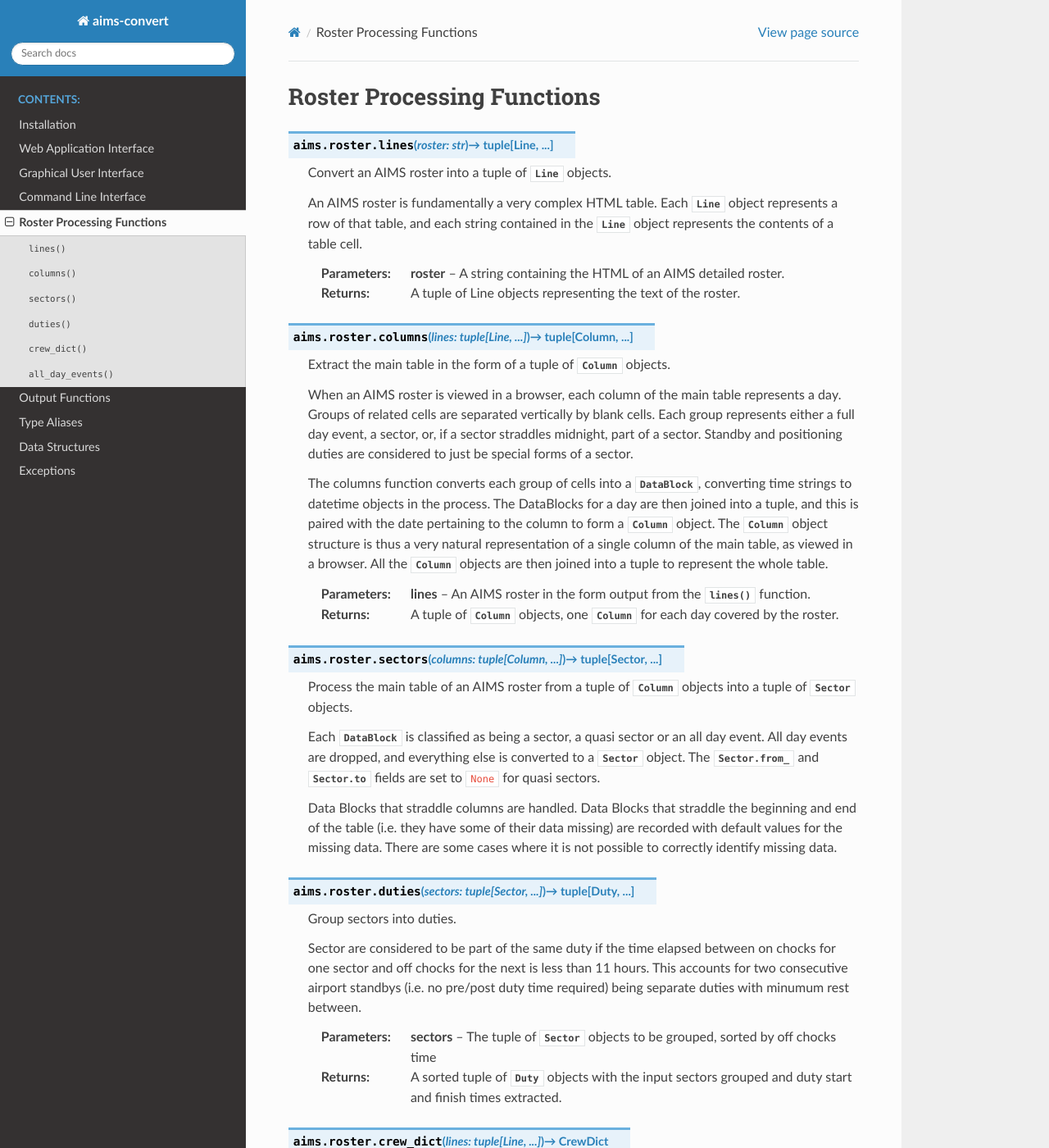
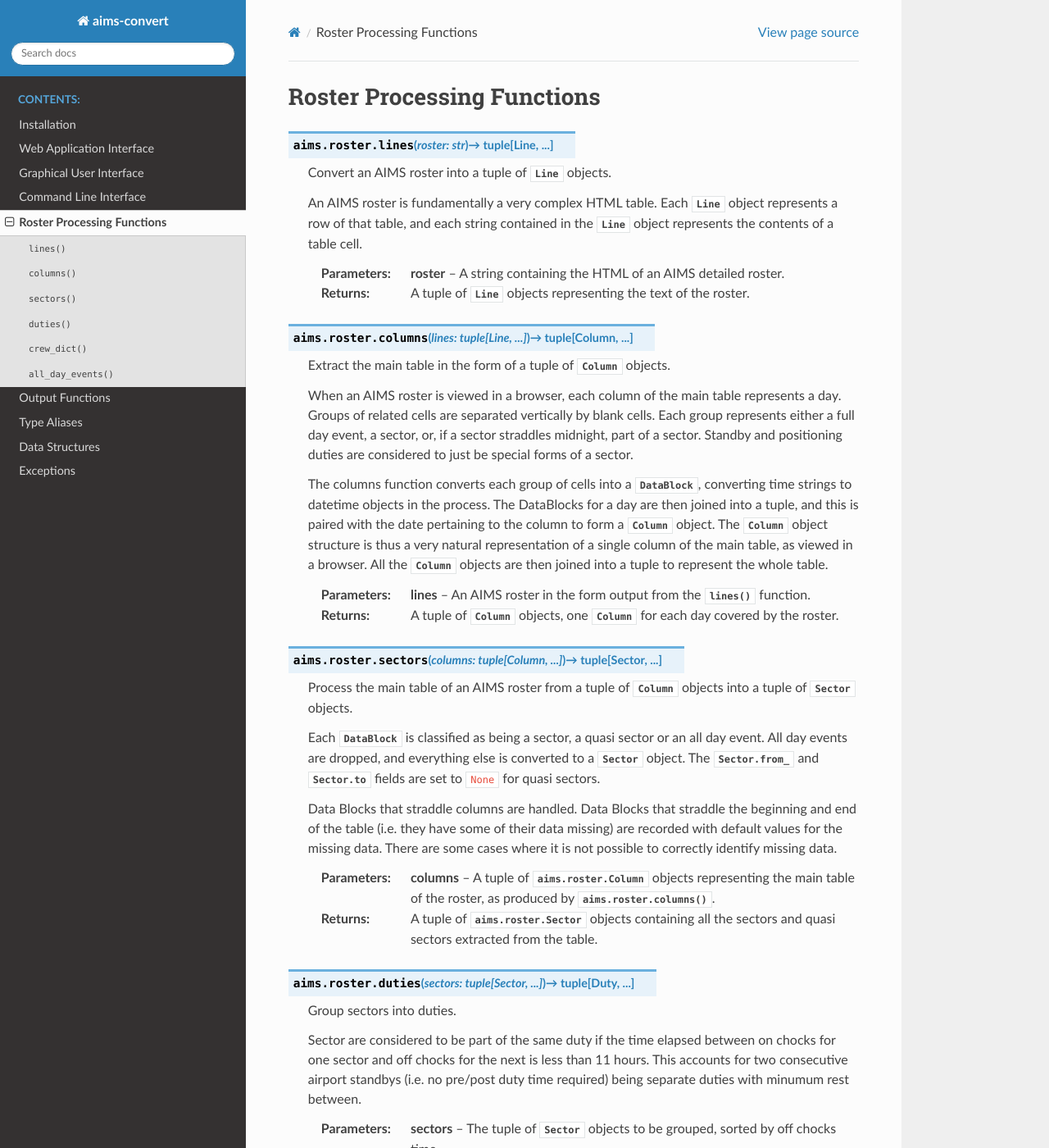
Before and after one commit to JonHurst/aims-convert, a Sphinx documentation site: the page built from docs/functions.rst, in a window 1280 px wide and 1400 px high. Shown: the whole window at 82% size. Built offline with Sphinx 7.4.7 and the Read the Docs theme 2.0.0, drawn with Linux system fonts in a browser that asks for light colours.

Commit message:
Minor fixes to documentation

```diff
--- a/docs/command_line.rst
+++ b/docs/command_line.rst
@@ -5,9 +5,9 @@ The following assumes that aims-convert has been installed via pip, pipx etc.
 and that this has added the ``aims`` entry point to somewhere that is included
 in your PATH environmental variable.
 
-The script is written as filter, i.e. it takes input from STDIN, writes to
-STDOUT and sends any error information to STDERR. Replace ``aims_roster`` with
-the file path of your downloaded roster.
+The script is written as a filter, i.e. it takes input from STDIN, writes to
+STDOUT and sends any error information to STDERR. In the examples below, replace
+``aims_roster`` with the file path of your downloaded roster.
 
 eFJ output
 ----------
--- a/docs/functions.rst
+++ b/docs/functions.rst
@@ -14,7 +14,7 @@ Roster Processing Functions
    :data:`Line` object represents the contents of a table cell.
 
    :param roster: A string containing the HTML of an AIMS detailed roster.
-   :return: A tuple of Line objects representing the text of the roster.
+   :return: A tuple of :data:`Line` objects representing the text of the roster.
 
 
 .. function:: columns(lines: tuple[Line, ...]) -> tuple[Column, ...]
@@ -55,6 +55,12 @@ Roster Processing Functions
    beginning and end of the table (i.e. they have some of their data missing)
    are recorded with default values for the missing data. There are some cases
    where it is not possible to correctly identify missing data.
+
+   :param columns: A tuple of :data:`aims.roster.Column` objects representing
+                   the main table of the roster, as produced by
+                   :func:`aims.roster.columns`.
+   :return: A tuple of :class:`aims.roster.Sector` objects containing all the
+            sectors and quasi sectors extracted from the table.
 
 
 .. function:: duties(sectors: tuple[Sector, ...]) -> tuple[Duty, ...]
--- a/docs/gui.rst
+++ b/docs/gui.rst
@@ -19,7 +19,7 @@ events such as days off.
 Use the "Load Roster" button to choose the roster to convert. The output will
 appear in a simple text editor on the right.
 
-Once you are happy with the output, either save it with the "Save" button of
+Once you are happy with the output, either save it with the "Save" button or
 copy it to the system clipboard with "Copy All". If text is selected in the text
 editor, this button changes to "Copy Selected" to allow parts of the output to
 be copied.
--- a/docs/installation.rst
+++ b/docs/installation.rst
@@ -54,4 +54,4 @@ any other script.
 
 Uninstalling just requires deleting the file. Running the program creates a
 settings file named ``.aimsgui`` and a cache directory named ``.shiv`` that can
-be deleted at any time. These can be found in you home directory.
+be deleted at any time. These can be found in your home/user directory.
```
Also changed, not shown: docs/output.rst (+4 -3 lines).
